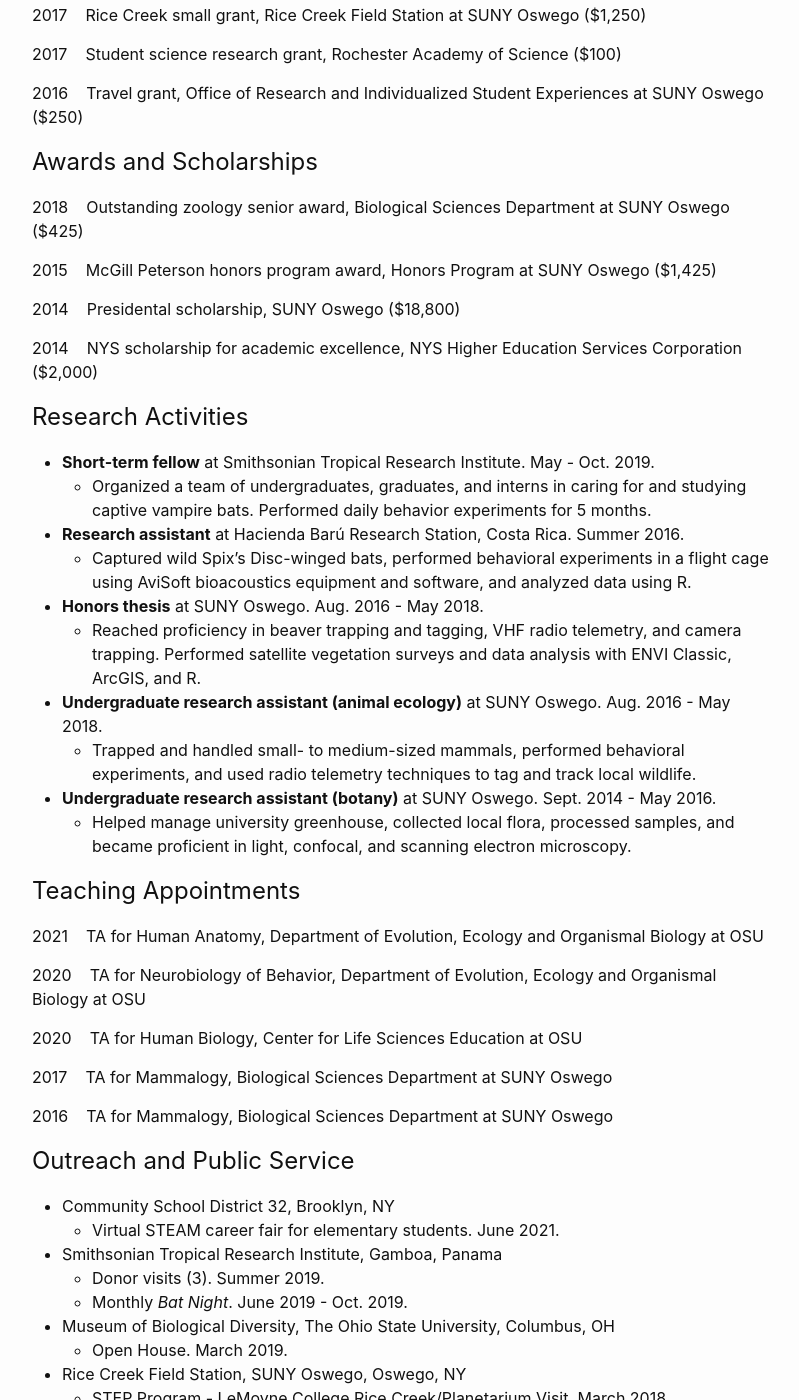
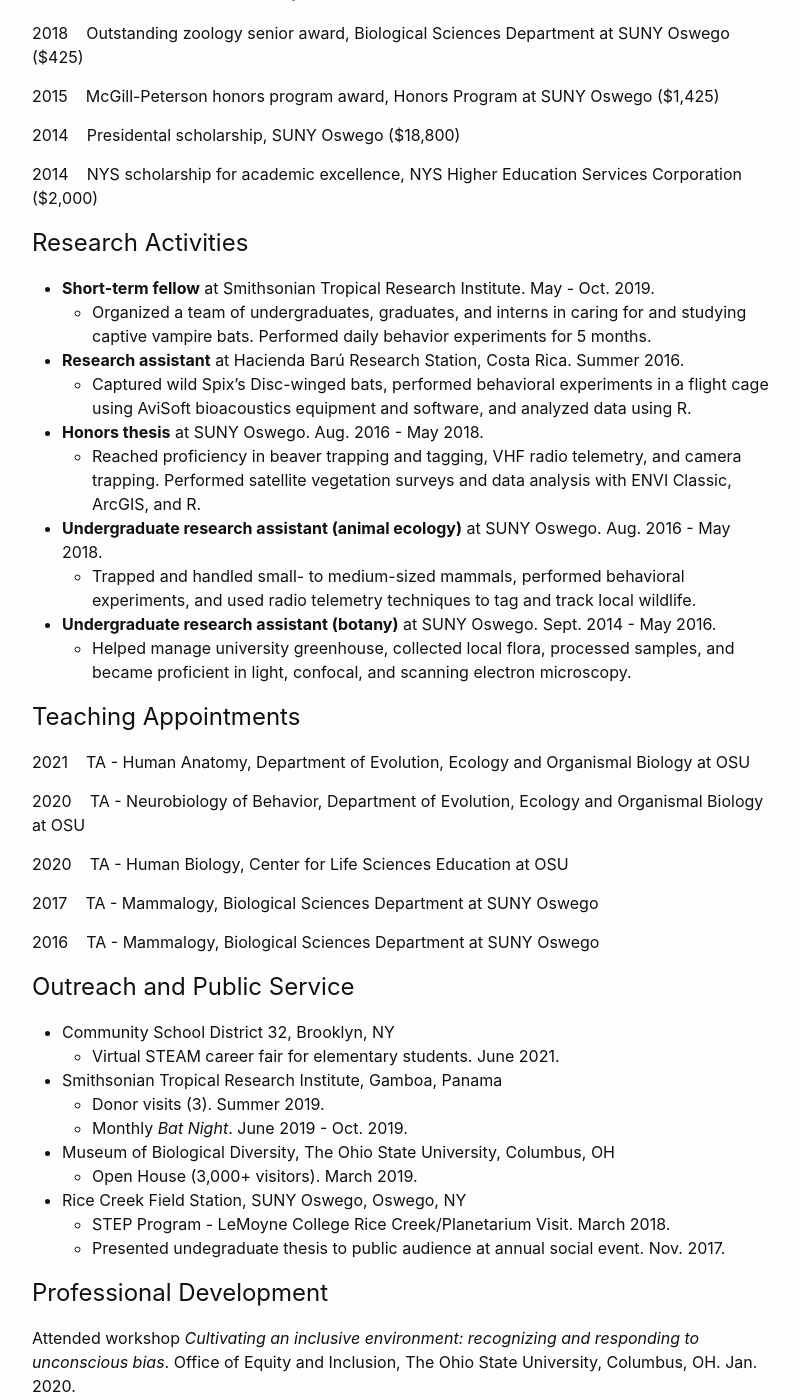
Before and after one commit to imranrazik/imranrazik.github.io, a Jekyll site: the page built from CV.md, in a window 1280 px wide and 1400 px high, scrolled down 2371 px. Shown: the whole window, without its empty margins (238-1037 px from the left). Built offline with Jekyll 4.4.1, drawn with Linux system fonts in a browser that asks for light colours; our own code applies the rules of GitHub Pages for plain Markdown files; some of the changed text lies outside the part shown.

Commit message:
Update CV.md

```diff
--- a/CV.md
+++ b/CV.md
@@ -74,7 +70,7 @@
 ## Awards and Scholarships
 2018&nbsp;&nbsp;&nbsp;&nbsp;Outstanding zoology senior award, Biological Sciences Department at SUNY Oswego ($425)
 
-2015&nbsp;&nbsp;&nbsp;&nbsp;McGill Peterson honors program award, Honors Program at SUNY Oswego ($1,425)
+2015&nbsp;&nbsp;&nbsp;&nbsp;McGill-Peterson honors program award, Honors Program at SUNY Oswego ($1,425)
 
 2014&nbsp;&nbsp;&nbsp;&nbsp;Presidental scholarship, SUNY Oswego ($18,800)
 
@@ -93,15 +89,15 @@
   - Helped manage university greenhouse, collected local flora, processed samples, and became proficient in light, confocal, and scanning electron microscopy.
 
 ## Teaching Appointments
-2021&nbsp;&nbsp;&nbsp;&nbsp;TA for Human Anatomy, Department of Evolution, Ecology and Organismal Biology at OSU
+2021&nbsp;&nbsp;&nbsp;&nbsp;TA - Human Anatomy, Department of Evolution, Ecology and Organismal Biology at OSU
 
-2020&nbsp;&nbsp;&nbsp;&nbsp;TA for Neurobiology of Behavior, Department of Evolution, Ecology and Organismal Biology at OSU
+2020&nbsp;&nbsp;&nbsp;&nbsp;TA - Neurobiology of Behavior, Department of Evolution, Ecology and Organismal Biology at OSU
 
-2020&nbsp;&nbsp;&nbsp;&nbsp;TA for Human Biology, Center for Life Sciences Education at OSU
+2020&nbsp;&nbsp;&nbsp;&nbsp;TA - Human Biology, Center for Life Sciences Education at OSU
 
-2017&nbsp;&nbsp;&nbsp;&nbsp;TA for Mammalogy, Biological Sciences Department at SUNY Oswego
+2017&nbsp;&nbsp;&nbsp;&nbsp;TA - Mammalogy, Biological Sciences Department at SUNY Oswego
 
-2016&nbsp;&nbsp;&nbsp;&nbsp;TA for Mammalogy, Biological Sciences Department at SUNY Oswego
+2016&nbsp;&nbsp;&nbsp;&nbsp;TA - Mammalogy, Biological Sciences Department at SUNY Oswego
 
 ## Outreach and Public Service
 - Community School District 32, Brooklyn, NY
@@ -110,9 +106,10 @@
   - Donor visits (3). Summer 2019.
   - Monthly *Bat Night*. June 2019 - Oct. 2019.
 - Museum of Biological Diversity, The Ohio State University, Columbus, OH
-  - Open House. March 2019.
+  - Open House (3,000+ visitors). March 2019.
 - Rice Creek Field Station, SUNY Oswego, Oswego, NY
   - STEP Program - LeMoyne College Rice Creek/Planetarium Visit. March 2018.
+  - Presented undegraduate thesis to public audience at annual social event. Nov. 2017.
 
 ## Professional Development
 Attended workshop *Cultivating an inclusive environment: recognizing and responding to unconscious bias*. Office of Equity and Inclusion, The Ohio State University, Columbus, OH. Jan. 2020.
```
Also changed, not shown: other parts of CV.md (+1 -5 lines).
